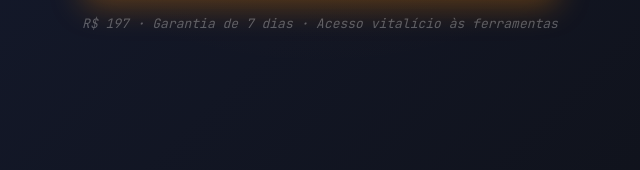
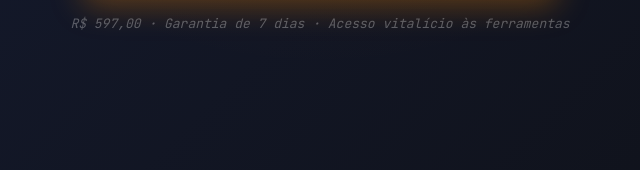
Before and after one commit to ensinarnodigital/pagvendasworkshop, a plain HTML site: page index.html in a window 1280 px wide. Shown: the part 8442-8612 px from the top of the page, 320-960 px from the left. Drawn offline with Linux system fonts and the light colour scheme.

Commit message:
Update index.html

```diff
--- a/index.html
+++ b/index.html
@@ -953,7 +953,7 @@ footer {
     <h2>Você passou décadas aprendendo.</h2>
     <p>Chegou a hora de transformar esse aprendizado em algo que gera renda, autoridade e legado.</p>
     <a href="#checkout" class="btn-hero">🚀 Garantir minha vaga agora</a>
-    <p style="margin-top:16px;font-size:13px;color:rgba(255,255,255,.3);font-family:'JetBrains Mono',monospace">R$ 197 · Garantia de 7 dias · Acesso vitalício às ferramentas</p>
+    <p style="margin-top:16px;font-size:13px;color:rgba(255,255,255,.3);font-family:'JetBrains Mono',monospace">R$ 597,00 · Garantia de 7 dias · Acesso vitalício às ferramentas</p>
   </div>
 </div>
 
```
